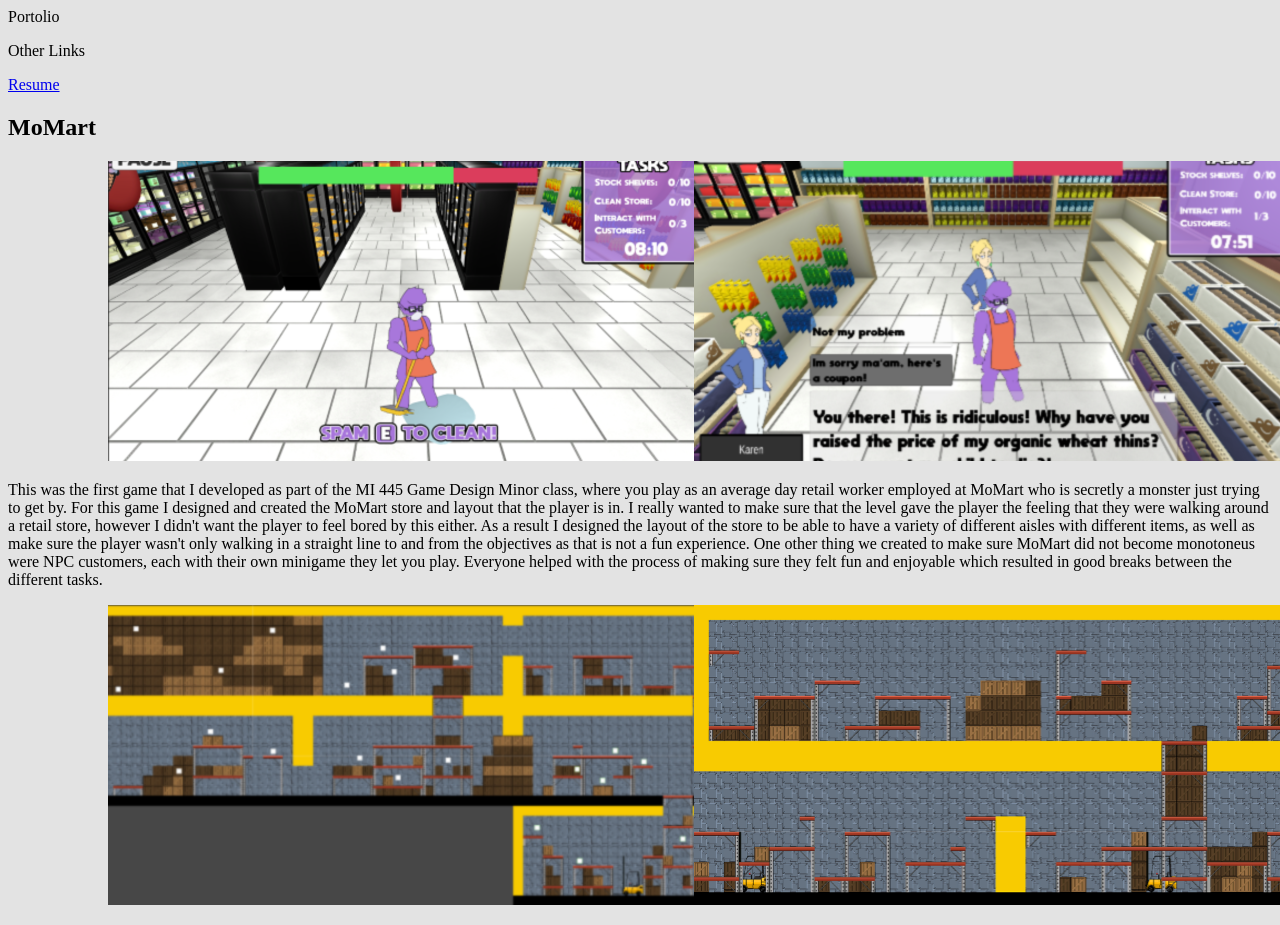
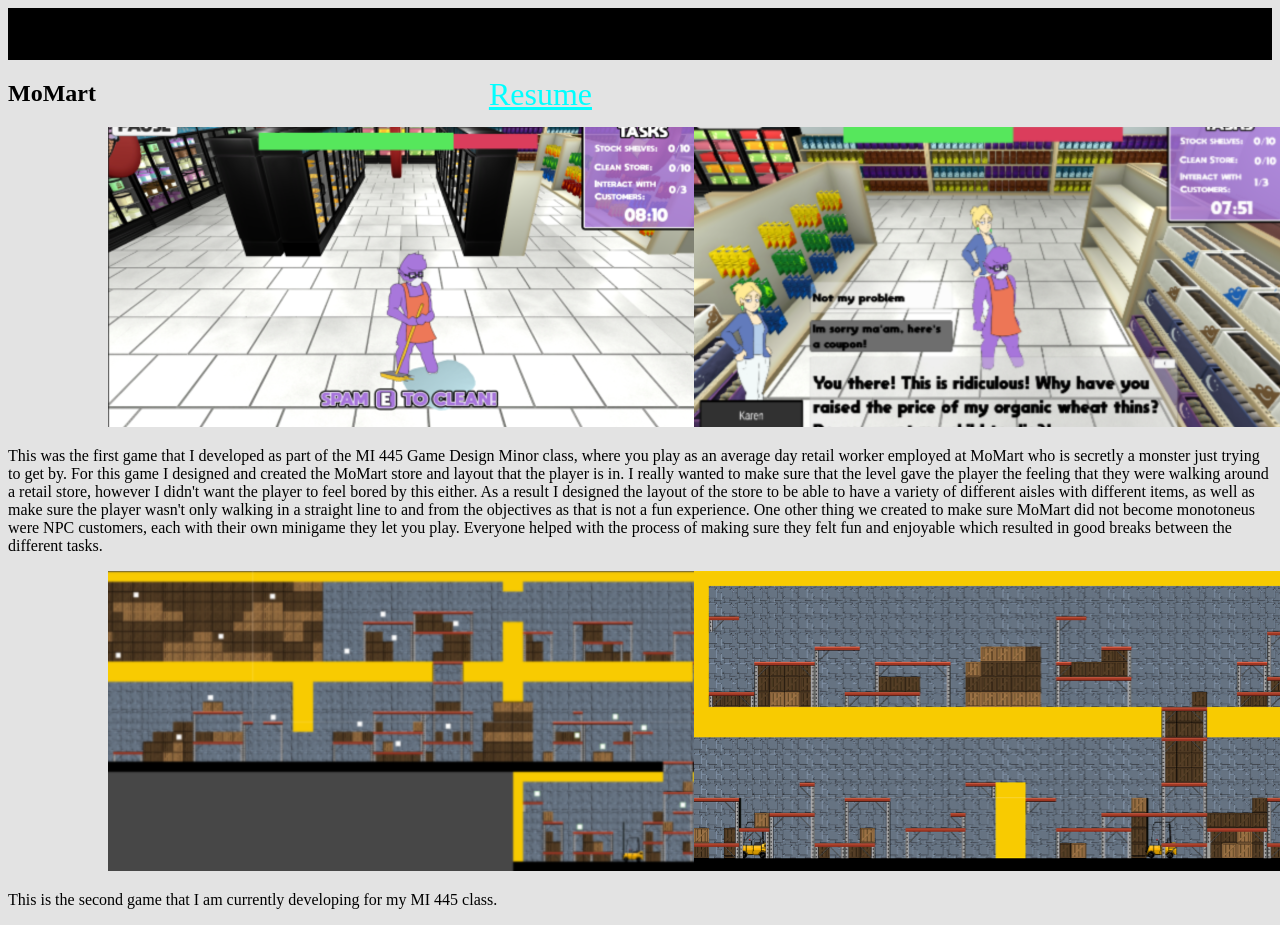
Before and after one commit to BiasZero946/mi349_final, a plain HTML site: page index.html in a window 1280 px wide. Shown: the top 925 px of the page. Drawn offline with Linux system fonts and the light colour scheme.

Commit message:
Added title format

```diff
--- a/index.html
+++ b/index.html
@@ -8,13 +8,15 @@
     <title>Portfolio Work</title>
 </head>
 <body>
+    <section class="top">
         <header>Portolio</header>
             <p class="LinkTitle">
             Other Links
             </p>
-    <div>
+        <div class="links">
             <a href="./resume.html">Resume</a>
         </div>
+    </section>
     <section id="blog">
         <h1>MoMart</h1>
     <section class = "flexed">
@@ -55,6 +57,11 @@
             </div>
         </article>
     </section>
+        <article class ="description">
+            <p class ="contact">
+                This is the second game that I am currently developing for my MI 445 class.
+            </p>
+        </article>
     </section>
 </body>
 </html>
--- a/style.css
+++ b/style.css
@@ -12,12 +12,29 @@ html {
     max-width: 40%;
   }
 
-  .image-a{
+.image-a{
     float: left;
     margin-left: 100px;
   }
 
-  .image-b{
+.image-b{
     float: left;
     margin-left: 80px;
   }
+
+.links{
+    position: -webkit-sticky;
+    position: sticky;
+    top: 0;
+    font-size: 2em;
+  }
+
+a[href="./resume.html"]{
+    color:aqua;
+    position: absolute;
+    right: 680px;
+}
+
+.top{
+    background: black
+}
```
Lines whose indentation alone changed are shown as unchanged.
